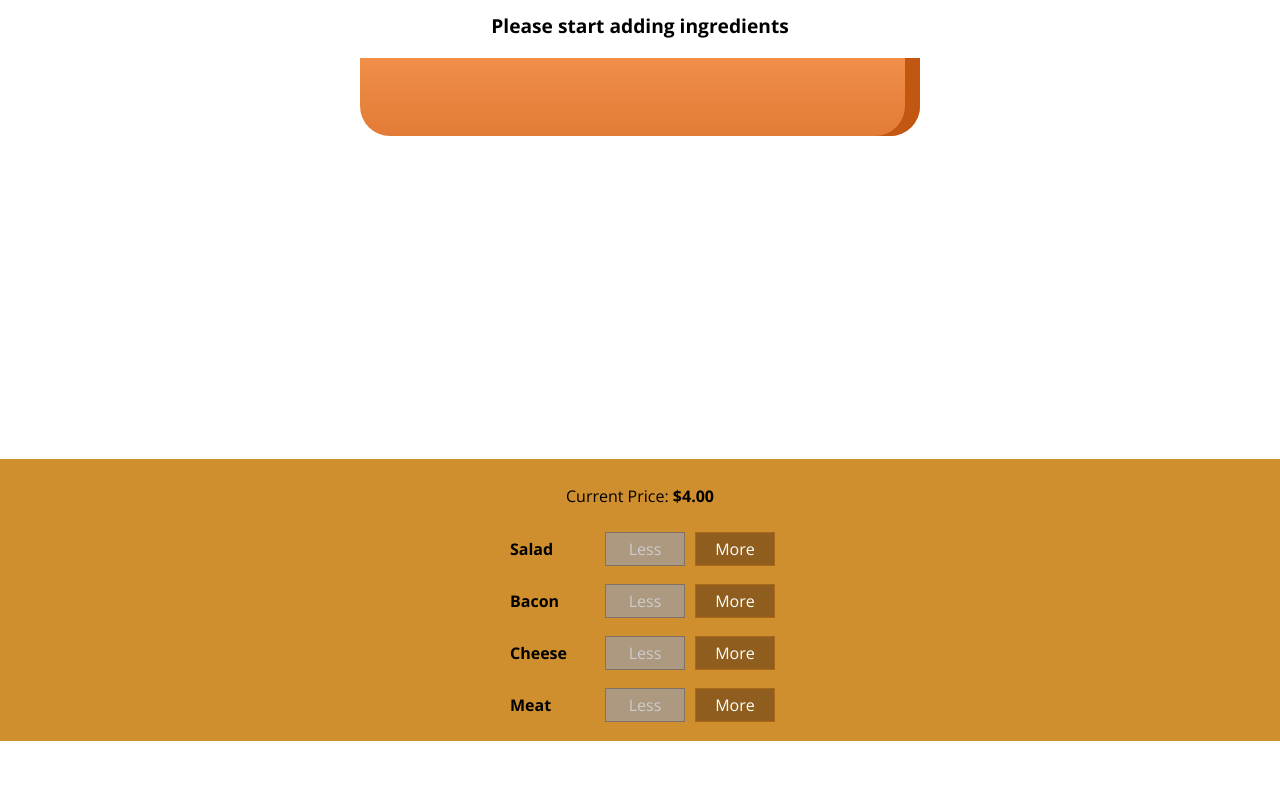
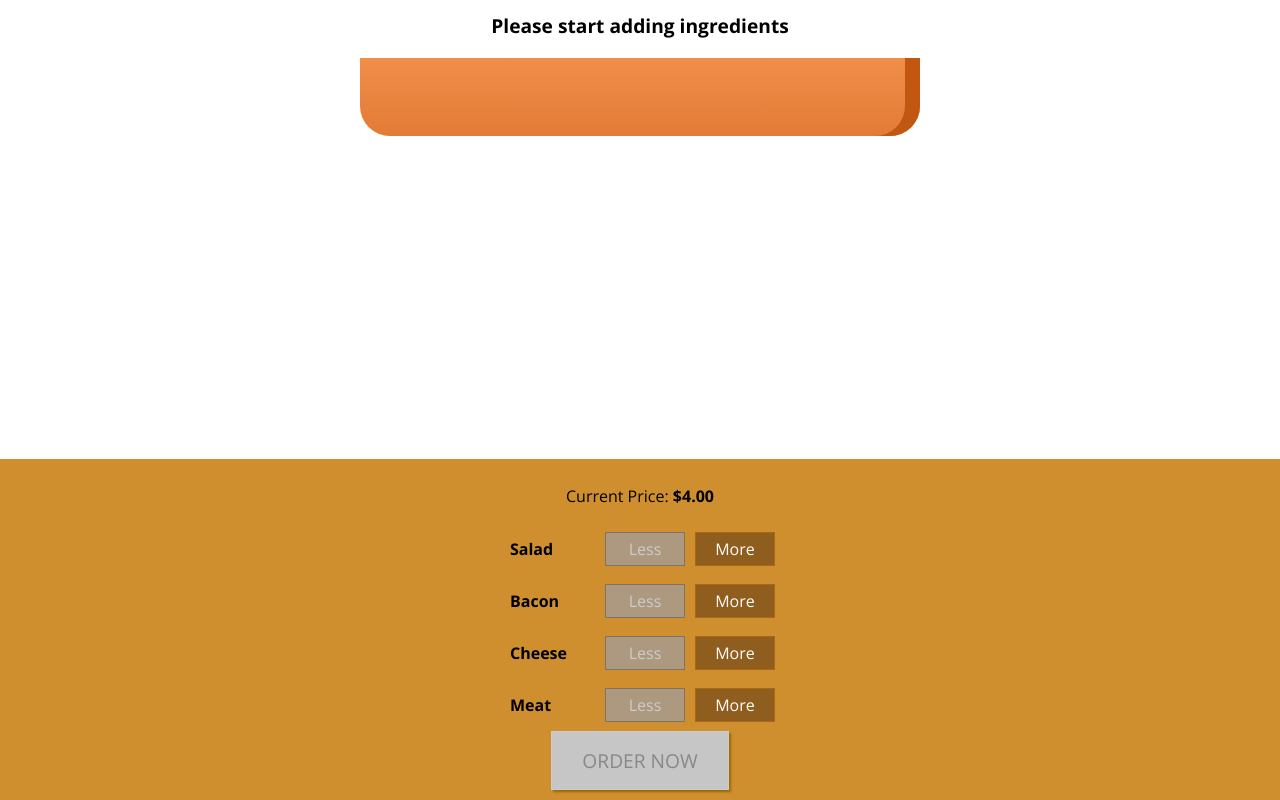
Before and after one commit to MarceloBorgesP/burger-builder, a React (Create React App) app: page / in a window 1280 px wide. Shown: the part 179-979 px from the top of the page. Before the commit the page ends 920 px from the top, so only its background shows below. Built offline with nearby package versions, Linux system fonts and the light colour scheme.

Commit message:
Add Order Now Button

```diff
--- a/src/components/Burger/BuildControls/BuildControls.js
+++ b/src/components/Burger/BuildControls/BuildControls.js
@@ -13,7 +13,6 @@
 const buildControls = props => (
   <div className={classes.BuildControls}>
     <p>
-      {' '}
       Current Price: <strong>${props.price.toFixed(2)}</strong>
     </p>
     {controls.map(ctrl => (
@@ -25,6 +24,9 @@
         disabled={props.disabled[ctrl.type]}
       />
     ))}
+    <button className={classes.OrderButton} disabled={!props.purchasable}>
+      ORDER NOW
+    </button>
   </div>
 );
 
--- a/src/components/Burger/BuildControls/BuildControls.module.css
+++ b/src/components/Burger/BuildControls/BuildControls.module.css
@@ -8,3 +8,45 @@
   margin: auto;
   padding: 10px 0;
 }
+
+.OrderButton {
+  background-color: #dad735;
+  outline: none;
+  cursor: pointer;
+  border: 1px solid #966909;
+  color: #966909;
+  font-family: inherit;
+  font-size: 1.2em;
+  padding: 15px 30px;
+  box-shadow: 2px 2px 2px #966909;
+}
+
+.OrderButton:hover,
+.OrderButton:active {
+  background-color: #a0db41;
+  border: 1px solid #966909;
+  color: #966909;
+}
+
+.OrderButton:disabled {
+  background-color: #c7c6c6;
+  cursor: not-allowed;
+  border: 1px solid #ccc;
+  color: #888888;
+}
+
+.OrderButton:not(:disabled) {
+  animation: enable 0.3s linear;
+}
+
+@keyframes enable {
+  0% {
+    transform: scale(1);
+  }
+  60% {
+    transform: scale(1.1);
+  }
+  100% {
+    transform: scale(1);
+  }
+}
--- a/src/containers/BurgerBuilder/BurgerBuilder.js
+++ b/src/containers/BurgerBuilder/BurgerBuilder.js
@@ -18,8 +18,15 @@
       cheese: 0,
       meat: 0
     },
-    totalPrice: 4
+    totalPrice: 4,
+    purchasable: false
   };
+
+  updatePurchaseState(ingredients) {
+    const sumValues = (total, el) => total + el;
+    const sum = Object.values(ingredients).reduce(sumValues, 0);
+    this.setState({ purchasable: sum > 0 });
+  }
 
   addIngredientHandler = type => {
     const oldCount = this.state.ingredients[type];
@@ -37,6 +44,8 @@
       totalPrice: newPrice,
       ingredients: updatedIngredients
     });
+
+    this.updatePurchaseState(updatedIngredients);
   };
 
   removeIngredientHandler = type => {
@@ -55,6 +64,8 @@
       totalPrice: newPrice,
       ingredients: updatedIngredients
     });
+
+    this.updatePurchaseState(updatedIngredients);
   };
 
   render() {
@@ -71,6 +82,7 @@
           ingredientAdded={this.addIngredientHandler}
           ingredientRemoved={this.removeIngredientHandler}
           disabled={disabledInfo}
+          purchasable={this.state.purchasable}
           price={this.state.totalPrice}
         />
       </Aux>
```
